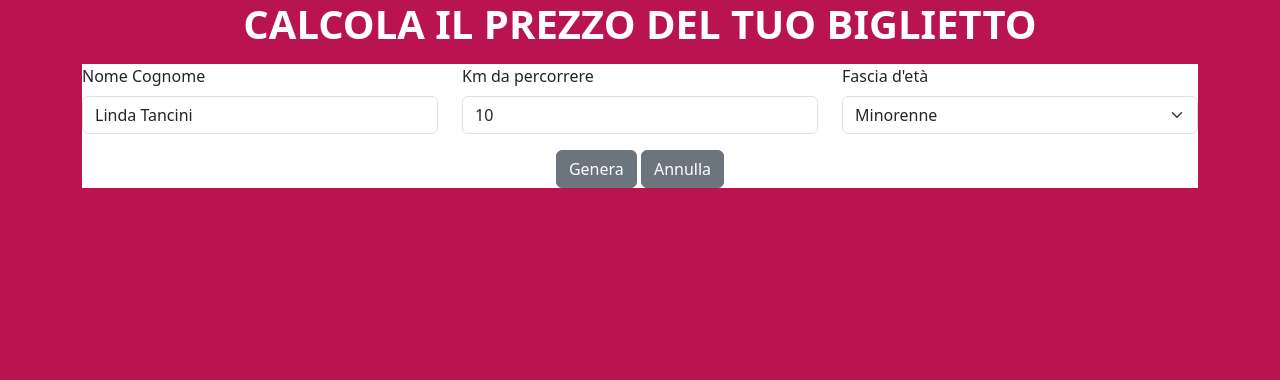
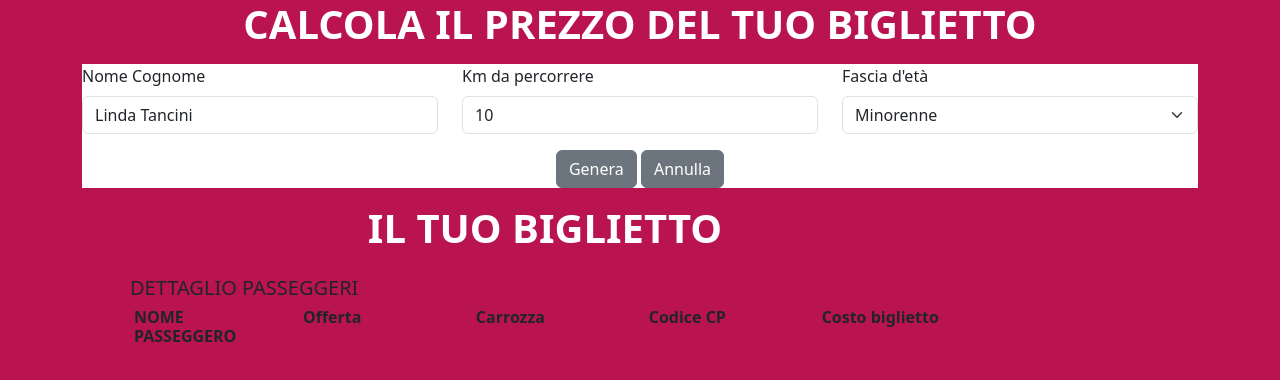
Before and after one commit to LindaTancini/js-biglietto-treno-form, a plain HTML site: page index.html in a window 1280 px wide. Drawn offline with nearby package versions, Linux system fonts and the light colour scheme.

Commit message:
feat: added row and col with bootstrap

```diff
--- a/index.html
+++ b/index.html
@@ -51,6 +51,37 @@
           </div>
         </div>
       </form>
+      <!--IL MIO BIGLIETTO-->
+      <div class="row" id="generated-ticket">
+        <div class="col-10 pt-3">
+          <h1 class="fw-bold text-center text-white">IL TUO BIGLIETTO</h1>
+          <div class="ticket-structure">
+            <h5 class="ps-5 pt-3">DETTAGLIO PASSEGGERI</h5>
+            <div class="ticket px-5 d-flex flex-row justify-content-between">
+              <div class="col-2 cs-bg-gray">
+                <h6 class="fw-bold ps-1">NOME PASSEGGERO</h6>
+                <p id="add-name" class="ps-1 fw-bold"></p>
+              </div>
+              <div class="col-2">
+                <h6 class="fw-bold">Offerta</h6>
+                <p id="add-offer"></p>
+              </div>
+              <div class="col-2">
+                <h6 class="fw-bold">Carrozza</h6>
+                <p id="add-carrozza"></p>
+              </div>
+              <div class="col-2">
+                <h6 class="fw-bold">Codice CP</h6>
+                <p id="add-cp"></p>
+              </div>
+              <div class="col-2">
+                <h6 class="fw-bold">Costo biglietto</h6>
+                <p id="add-price"></p>
+              </div>
+            </div>
+          </div>
+        </div>
+      </div>
       <p id="result"></p>
     </div>
     <!--Foglio JS-->
```
